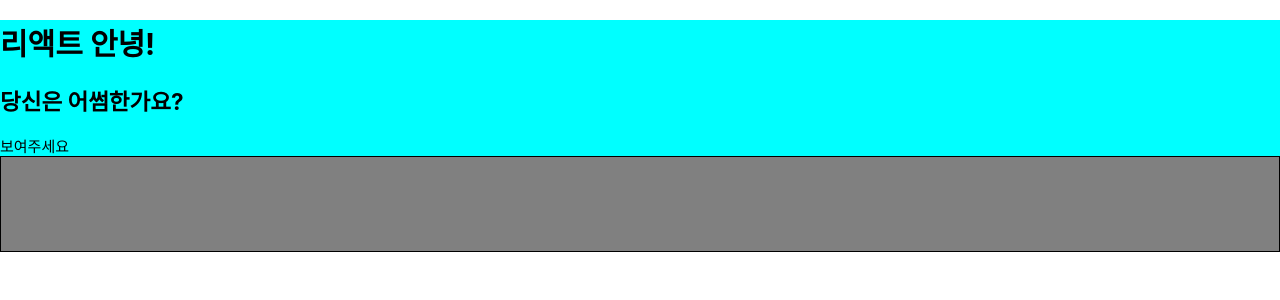
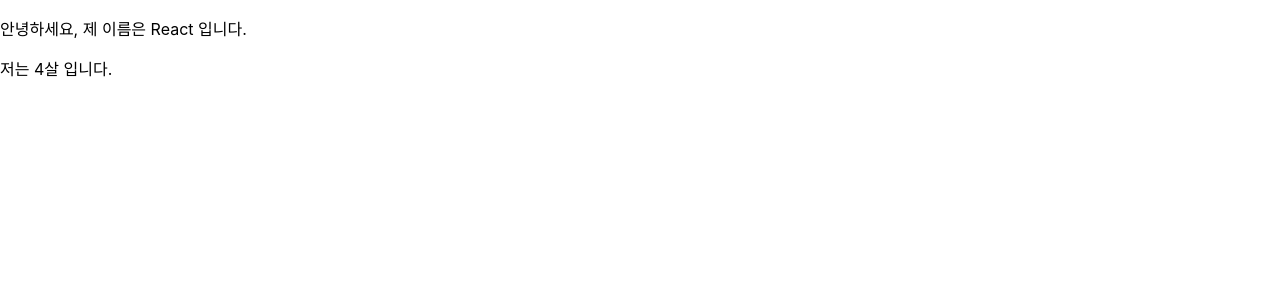
Before and after one commit to KIMINJOONG/hello-react, a React (Create React App) app: page / in a window 1280 px wide. Shown: the top 300 px of the page. Built offline with nearby package versions, Linux system fonts and the light colour scheme.

Commit message:
컴포넌트 정리 props

```diff
--- a/src/App.js
+++ b/src/App.js
@@ -1,29 +1,11 @@
 import React, { Component } from 'react';
 import './App.css';
+import MyComponent from './MyComponent';
 
 class App extends Component {
   render() {
-    const text = '당신은 어썸한가요?';
-    const condition = true;
-    const style = {
-      backgroundColor: 'gray'
-      , border: '1px solid black'
-      , height: Math.round(Math.random() * 300) + 50
-      , width: Math.round(Math.random*300) + 50
-      , WebkitTransition: 'all'
-      , MozTransition: 'all'
-      , msTransition : 'all'
-    };
     return (
-      <div className="my-div">
-        <h1>리액트 안녕!</h1>
-        <h2>{text}</h2>
-        {
-          condition && '보여주세요'
-        }
-        <div style={style}></div>
-      </div>
-
+    <MyComponent name="React" age={4} />
     );
   }
 }
--- /dev/null
+++ b/src/MyComponent.js
@@ -0,0 +1,26 @@
+import React, { Component } from 'react';
+import PropsTypes from 'prop-types';
+
+class MyComponent extends Component {
+    static defaultProps = {
+        name: '기본 이름'
+    }
+
+    static propTypes = {
+        name: PropsTypes.string
+        , age: PropsTypes.number.isRequired
+    }
+    render() {
+        return(
+            <div>
+                <p>안녕하세요, 제 이름은 {this.props.name} 입니다.</p>
+                <p>저는 {this.props.age}살 입니다.</p>
+            </div>
+        );
+    }
+
+
+}
+
+
+export default MyComponent;
```
Also changed, not shown: 1 other file (tests, documents, lock files or other folders).
